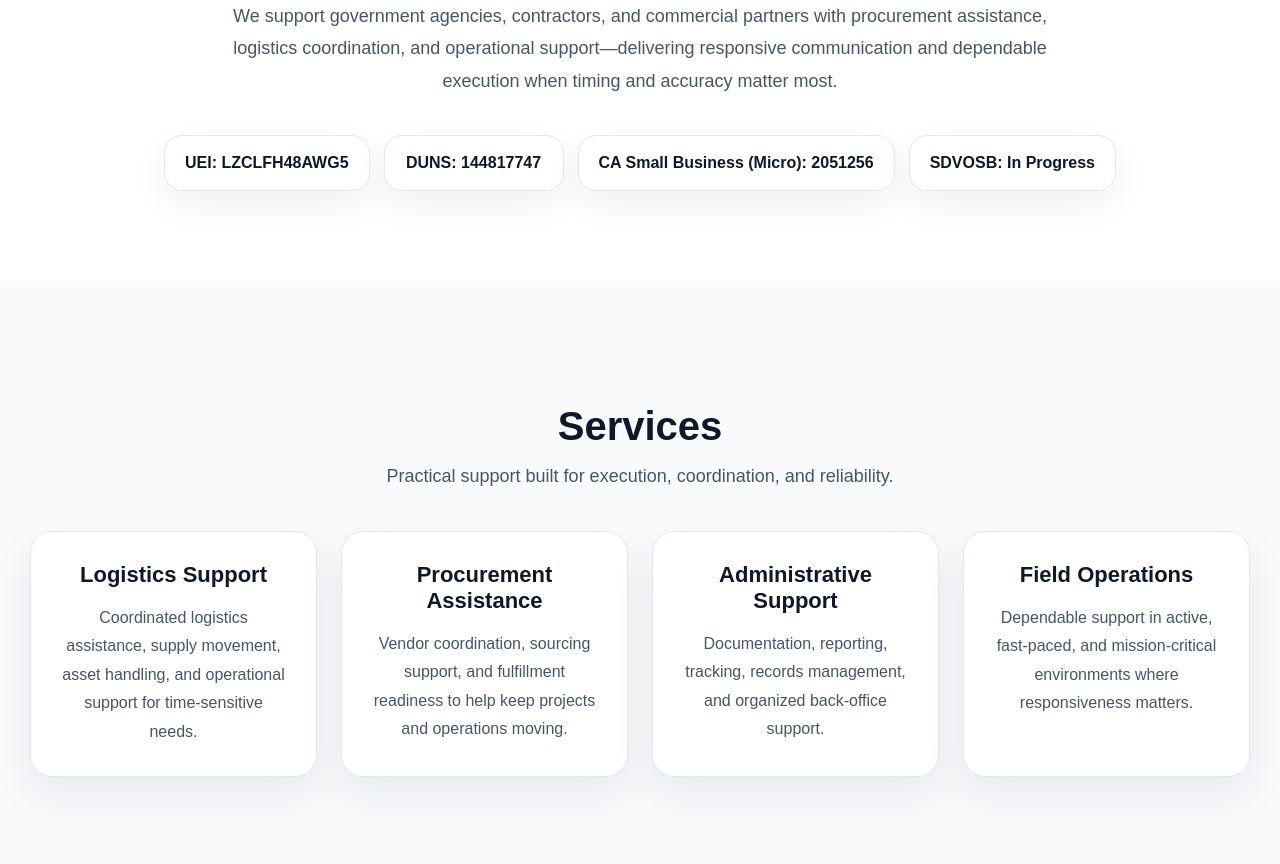
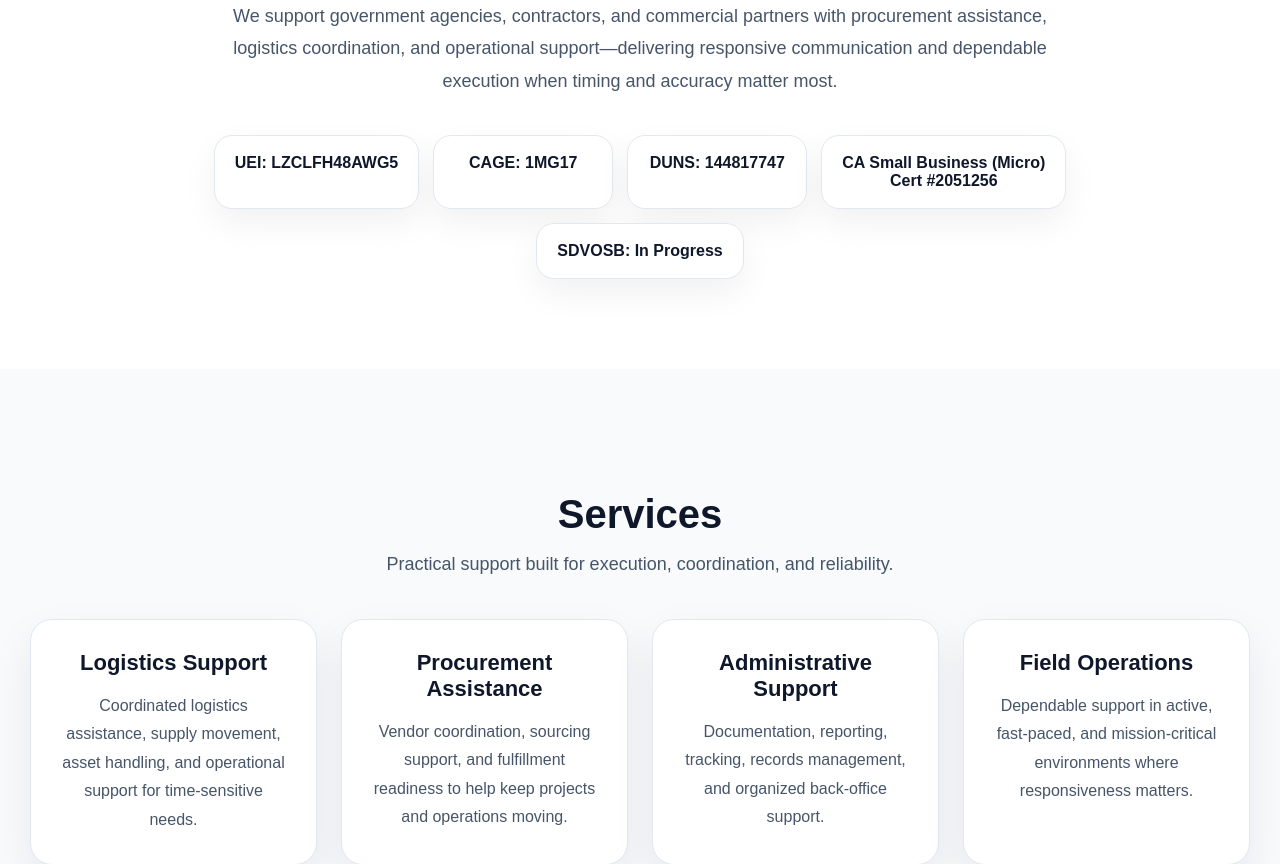
Before and after one commit to milspec714/soldbyallison-groundops-site, a React (Create React App) app: page / in a window 1280 px wide. Shown: the part 1500-2364 px from the top of the page. Built offline with nearby package versions, Linux system fonts and the light colour scheme.

Commit message:
Added CAGE under UEI

```diff
--- a/src/App.js
+++ b/src/App.js
@@ -413,8 +413,12 @@ export default function App() {
       }}
     >
 <div style={premiumStripBox}>UEI: LZCLFH48AWG5</div>
+<div style={premiumStripBox}>CAGE: 1MG17</div>
 <div style={premiumStripBox}>DUNS: 144817747</div>
-      <div style={premiumStripBox}>CA Small Business (Micro): 2051256</div>
+<div style={premiumStripBox}>
+  CA Small Business (Micro)<br />
+  Cert #2051256
+</div>
 <div style={premiumStripBox}>SDVOSB: In Progress</div>
     </div>
   </div>
@@ -938,11 +942,11 @@ export default function App() {
 
   <strong>Business Credentials</strong>
   <br />
-  UEI: LZCLFH48AWG5 • DUNS: 144817747
+  UEI: LZCLFH48AWG5 • CAGE: 1MG17 • DUNS: 144817747
 <br />
 Small Business (Micro) – CA DGS • Cert #: 2051256 (Exp: 04/30/2028)
 <br />
-  SDVOSB: In Progress • CAGE Code: Pending
+SDVOSB: In Progress
 </footer>
     </div>
   );
```
Lines whose indentation alone changed are shown as unchanged.
